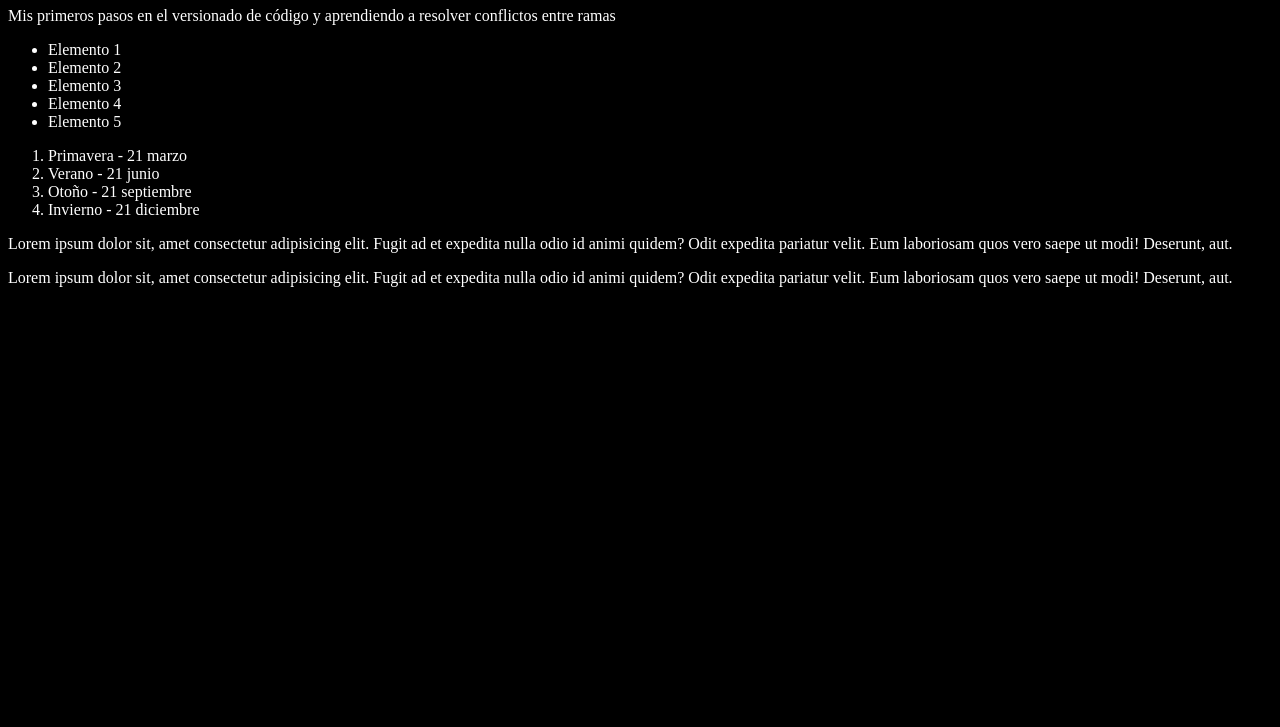
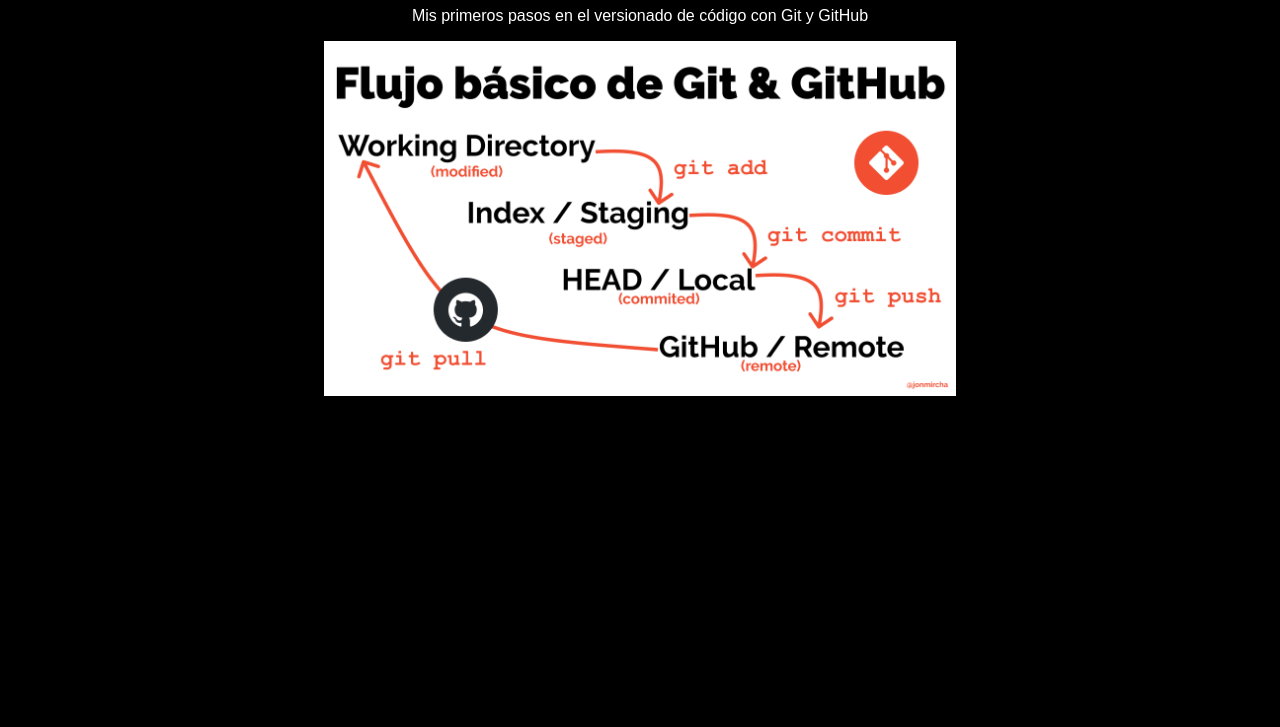
Before and after one commit to josemiguel2418/git-practice, a plain HTML site: page index.html in a window 1280 px wide. Shown: the part 73-800 px from the top of the page. Drawn offline with Linux system fonts and the light colour scheme.

Commit message:
Agregando imagen de flujo de git y poniendo nuevos estilos al index.html

```diff
--- a/index.html
+++ b/index.html
@@ -8,22 +8,8 @@
 </head>
 <body>
     <h1>Aprendiendo Git</h1>
-    <p>Mis primeros pasos en el versionado de código y aprendiendo a resolver conflictos entre ramas</p>
-    <ul>
-        <li>Elemento 1</li>
-        <li>Elemento 2</li>
-        <li>Elemento 3</li>
-        <li>Elemento 4</li>
-        <li>Elemento 5</li>
-    </ul>
-    <ol>
-        <li>Primavera - 21 marzo</li>
-        <li>Verano - 21 junio</li>
-        <li>Otoño - 21 septiembre</li>
-        <li>Invierno - 21 diciembre</li>
-    </ol>
-    <p>Lorem ipsum dolor sit, amet consectetur adipisicing elit. Fugit ad et expedita nulla odio id animi quidem? Odit expedita pariatur velit. Eum laboriosam quos vero saepe ut modi! Deserunt, aut.</p>
-    <p>Lorem ipsum dolor sit, amet consectetur adipisicing elit. Fugit ad et expedita nulla odio id animi quidem? Odit expedita pariatur velit. Eum laboriosam quos vero saepe ut modi! Deserunt, aut.</p>
+    <p>Mis primeros pasos en el versionado de código con Git y GitHub</p>
+    <img src="git-flow.png" alt="Flujo de Git">
     <script src="index.js"></script>
 </body>
 </html>
--- a/style.css
+++ b/style.css
@@ -1,4 +1,13 @@
 html{
     background-color: #000;
     color:#fff;
+    font-family: sans-serif;
 }
+
+body{
+    text-align: center;
+}
+
+img{
+    width: 50%;
+}
```
Also changed, not shown: git-flow.png (added).
